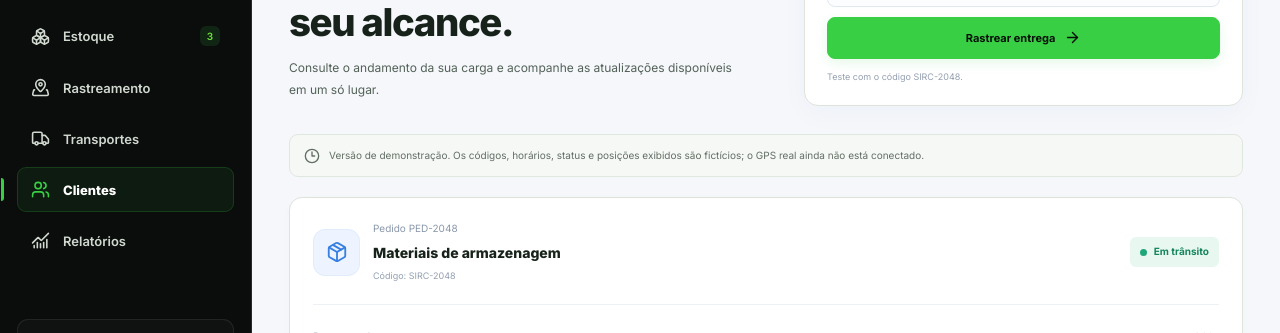
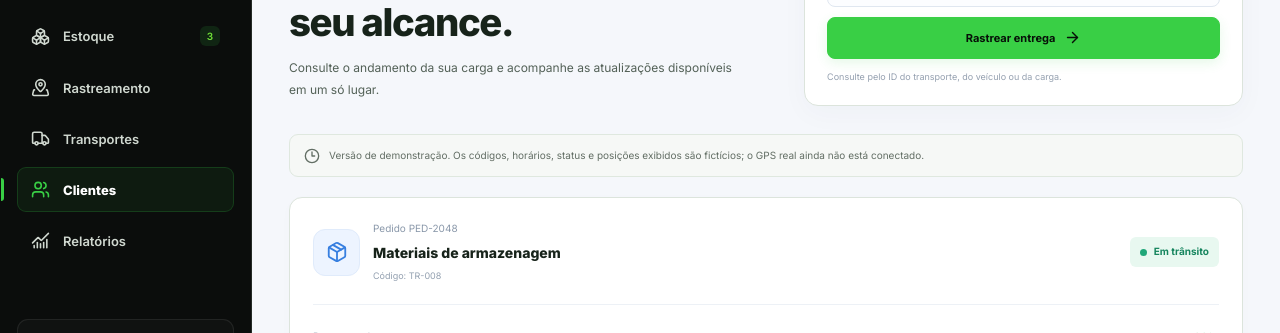
Before and after one commit to PDZDEV17/Senai-LOGTRACK, a React (Vite) app: page / in a window 1280 px wide. Both pictures are taken after a click on the button "Clientes". Shown: the part 302-635 px from the top of the page. Built offline with nearby package versions, Linux system fonts and the light colour scheme.

Commit message:
finalização de atulização da pagina cliente data - 18/10/2026

```diff
--- a/src/pages/Clientes.jsx
+++ b/src/pages/Clientes.jsx
@@ -167,13 +167,15 @@ const deliveryTemplates = [
       },
       {
         title: "Entrega concluída",
-        description: "O status foi marcado como entregue para demonstração.",
+        description:
+          "O status foi marcado como entregue para demonstração.",
         time: "12:20",
         state: "done",
       },
     ],
   },
 ];
+
 function getLoadNumber(value) {
   const match = String(value || "").match(/LT-(\d+)/i);
   return match ? match[1] : null;
@@ -196,6 +198,7 @@ function normalizeClientStatus(status, fallbackStatus) {
 
   return fallbackStatus || "Em preparação";
 }
+
 function buildDeliveryTimeline(transport, fallbackTimeline) {
   if (
     !Array.isArray(transport?.history) ||
@@ -211,8 +214,7 @@ function buildDeliveryTimeline(transport, fallbackTimeline) {
   const isDelivered = status.includes("entregue");
   const isCancelled = status.includes("cancel");
 
-  // O histórico do SIRC guarda os eventos mais recentes primeiro.
-  // O reverse coloca os eventos na ordem cronológica.
+  // O histórico guarda primeiro os eventos mais recentes.
   const events = [...transport.history].reverse();
 
   return events.map((event, index) => {
@@ -220,12 +222,9 @@ function buildDeliveryTimeline(transport, fallbackTimeline) {
 
     return {
       title: event.title || "Atualização do transporte",
-
       description:
         event.note || "Evento registrado no sistema SIRC.",
-
       time: event.date || "Data não informada",
-
       state: isLatest
         ? isDelivered
           ? "done"
@@ -236,6 +235,7 @@ function buildDeliveryTimeline(transport, fallbackTimeline) {
     };
   });
 }
+
 function getDeliveryProgress(status) {
   const value = String(status || "")
     .trim()
@@ -271,45 +271,122 @@ function getStatusClass(status) {
 export default function Clientes() {
   const { transports } = useSircData();
 
+  // Atualiza os registros predefinidos com os transportes correspondentes.
   const deliveries = deliveryTemplates.map((delivery) => {
     const clientCode = String(delivery.id || "").match(/(\d+)$/)?.[1];
 
-  const transport = transports.find((item) => {
-    return getLoadNumber(item.load) === clientCode;
-  });
+    const transport = transports.find(
+      (item) => getLoadNumber(item.load) === clientCode
+    );
 
     return {
       ...delivery,
-
       status: transport
         ? normalizeClientStatus(transport.status, delivery.status)
         : delivery.status,
-
       progress: transport
         ? getDeliveryProgress(transport.status)
         : delivery.progress,
-
       timeline: transport
         ? buildDeliveryTimeline(transport, delivery.timeline)
         : delivery.timeline,
-
       origin: transport?.origin || delivery.origin,
       destination: transport?.destination || delivery.destination,
       expected: transport?.expected || delivery.expected,
       transportId: transport?.id || delivery.transportId,
+      vehicleId: transport?.vehicle || delivery.vehicleId,
+      load: transport?.load || delivery.load,
+      trackingCode:
+        transport?.vehicle ||
+        transport?.id ||
+        transport?.load ||
+        delivery.id,
       updatedAt: transport?.updatedAt || delivery.updatedAt,
       lastUpdate: transport?.updatedAt || delivery.lastUpdate,
+      location: transport
+        ? "Localização GPS não conectada"
+        : delivery.location,
     };
   });
-  const [trackingCode, setTrackingCode] = useState("SIRC-2048");
-  const [activeDeliveryId, setActiveDeliveryId] = useState("SIRC-2048");
+
+  // Inclui os transportes novos que não correspondem aos exemplos.
+  const customDeliveries = transports
+    .filter(
+      (transport) =>
+        !deliveries.some(
+          (delivery) => delivery.transportId === transport.id
+        )
+    )
+    .map((transport, index) => {
+      const template =
+        deliveryTemplates[index % deliveryTemplates.length];
+
+      const timeline = buildDeliveryTimeline(
+        transport,
+        template.timeline
+      );
+
+      return {
+        ...template,
+        id: String(
+          transport.id || transport.vehicle || transport.load
+        ),
+        order: transport.load || transport.id,
+        description: transport.load || `Transporte ${transport.id}`,
+        status: normalizeClientStatus(
+          transport.status,
+          "Em preparação"
+        ),
+        progress: getDeliveryProgress(transport.status),
+        origin: transport.origin || template.origin,
+        destination: transport.destination || template.destination,
+        expected: transport.expected || "Previsão a confirmar",
+        lastUpdate: transport.updatedAt || "Sem atualização",
+        updatedAt: transport.updatedAt,
+        location: "Localização GPS não conectada",
+        transportId: transport.id || "",
+        vehicleId: transport.vehicle || "",
+        load: transport.load || "",
+        trackingCode:
+          transport.vehicle ||
+          transport.id ||
+          transport.load ||
+          "",
+        position: template.position,
+        originPosition: template.originPosition,
+        destinationPosition: template.destinationPosition,
+        route: template.route,
+        timeline,
+      };
+    });
+
+  // Lista completa pesquisável.
+  const allDeliveries = [...deliveries, ...customDeliveries];
+
+  const [trackingCode, setTrackingCode] = useState(
+  () => localStorage.getItem("sirc-client-tracking-code") || "SIRC-2048"
+);
+
+const [activeDeliveryId, setActiveDeliveryId] = useState(
+  () => localStorage.getItem("sirc-client-active-delivery") || "SIRC-2048"
+);
+
 const [error, setError] = useState("");
 const [searched, setSearched] = useState(false);
 
-  // Busca a versão mais recente da entrega sempre que o SIRC atualizar os dados.
+// Guarda a última pesquisa e a entrega selecionada.
+useEffect(() => {
+  localStorage.setItem("sirc-client-tracking-code", trackingCode);
+}, [trackingCode]);
+
+useEffect(() => {
+  localStorage.setItem("sirc-client-active-delivery", activeDeliveryId);
+}, [activeDeliveryId]);
+
   const activeDelivery =
-    deliveries.find((delivery) => delivery.id === activeDeliveryId) ||
-    deliveries[0];
+    allDeliveries.find(
+      (delivery) => delivery.id === activeDeliveryId
+    ) || allDeliveries[0] || deliveryTemplates[0];
 
   function handleTracking(event) {
     event.preventDefault();
@@ -322,21 +399,33 @@ const deliveries = deliveryTemplates.map((delivery) => {
       return;
     }
 
-    const result = deliveries.find(
-      (delivery) => delivery.id === normalizedCode
+    const result = allDeliveries.find((delivery) => {
+      const searchableCodes = [
+        delivery.id,
+        delivery.transportId,
+        delivery.vehicleId,
+        delivery.load,
+        delivery.order,
+        delivery.trackingCode,
+      ];
+
+      return searchableCodes.some(
+        (value) =>
+          String(value || "").trim().toUpperCase() === normalizedCode
       );
+    });
 
     setSearched(true);
 
     if (!result) {
       setError(
-        "Não encontramos esse código nos dados de demonstração. Confira o código e tente novamente."
+        "Não encontramos esse ID entre os transportes cadastrados. Confira o código do transporte, veículo ou carga."
       );
       return;
     }
 
     setActiveDeliveryId(result.id);
-    setTrackingCode(result.id);
+    setTrackingCode(result.trackingCode || result.id);
     setError("");
   }
 
@@ -386,7 +475,7 @@ const deliveries = deliveryTemplates.map((delivery) => {
                   setTrackingCode(event.target.value);
                   setError("");
                 }}
-                placeholder="Ex.: SIRC-2048"
+                placeholder="Ex.: TRP-123456 ou TR-008"
                 autoComplete="off"
                 required
               />
@@ -406,7 +495,7 @@ const deliveries = deliveryTemplates.map((delivery) => {
 
           {!error && !searched && (
             <span className="client-search-hint">
-              Teste com o código SIRC-2048.
+              Consulte pelo ID do transporte, do veículo ou da carga.
             </span>
           )}
         </div>
@@ -429,7 +518,9 @@ const deliveries = deliveryTemplates.map((delivery) => {
           <div className="client-delivery-title">
             <span>Pedido {activeDelivery.order}</span>
             <h3>{activeDelivery.description}</h3>
-            <small>Código: {activeDelivery.id}</small>
+            <small>
+              Código: {activeDelivery.trackingCode || activeDelivery.id}
+            </small>
           </div>
 
           <span className={`client-status-badge ${statusClass}`}>
```
Lines whose indentation alone changed are shown as unchanged.
